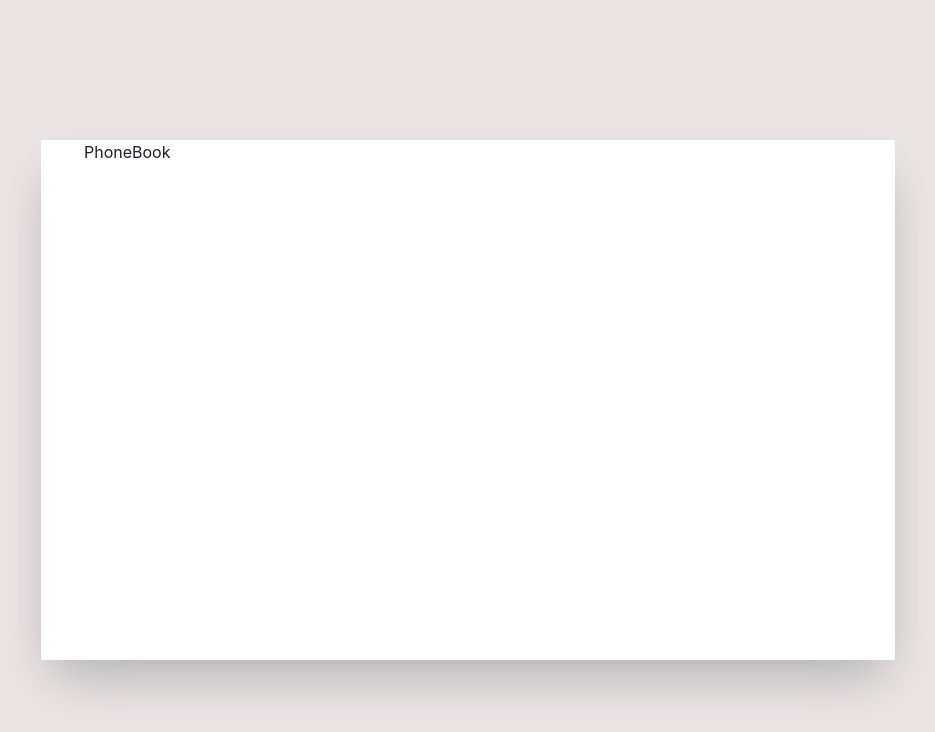
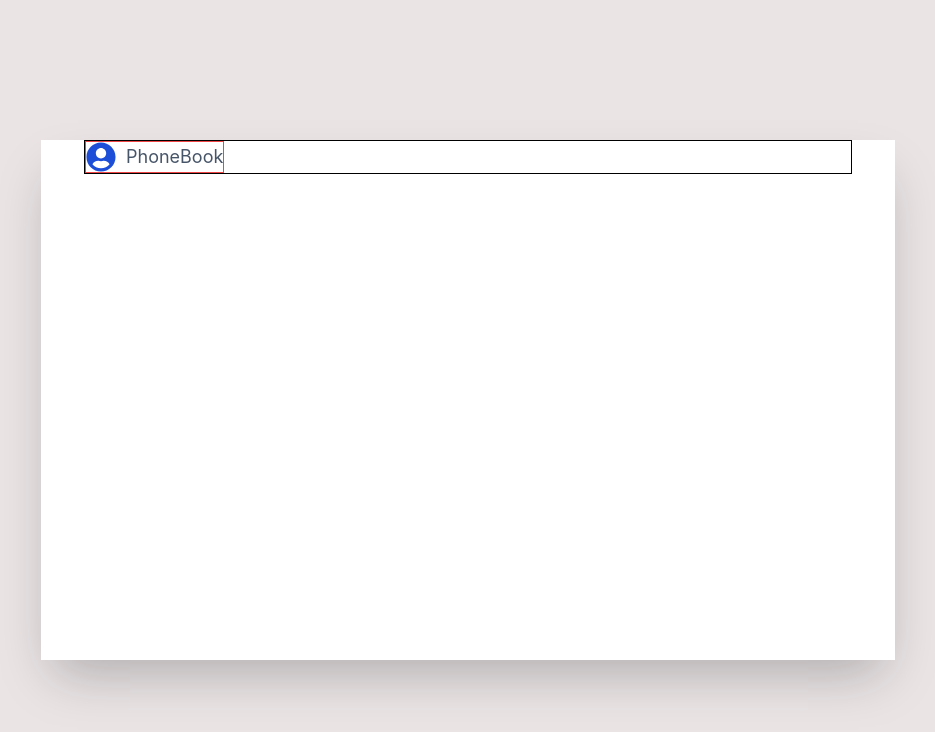
Before and after one commit to Anmoljagota/Luminous_Lab_Assignment, a React (Create React App) app: page / in a window 1280 px wide. Shown: the top 732 px of the page, without its empty margins (172-1107 px from the left). Built offline with nearby package versions, Linux system fonts and the light colour scheme.

Commit message:
logo done

```diff
--- a/package.json
+++ b/package.json
@@ -12,6 +12,7 @@
     "framer-motion": "^10.12.16",
     "react": "^18.2.0",
     "react-dom": "^18.2.0",
+    "react-icons": "^4.9.0",
     "react-scripts": "5.0.1",
     "web-vitals": "^2.1.4"
   },
--- a/src/Pages/Home.jsx
+++ b/src/Pages/Home.jsx
@@ -1,12 +1,15 @@
 import { Box, Flex, Text } from "@chakra-ui/react";
 import React from "react";
-
+import { FaUserCircle } from "react-icons/fa";
 const Home = () => {
   return (
     <div className="min-h-[65vh] w-8/12 shadow-2xl m-auto bg-white">
       <Box className="m-auto w-[90%]">
-        <Flex>
-          <Text>PhoneBook</Text>
+        <Flex className="border border-black border-solid">
+          <Flex className="border border-red-500 border-solid text-base justify-center	items-center" gap="10px">
+            <FaUserCircle style={{ color: "#1d4ed8", fontSize: "30px" }} />
+            <Text className="text-lg text-slate-600	">PhoneBook</Text>
+          </Flex>
         </Flex>
       </Box>
     </div>
```
Also changed, not shown: 1 other file (tests, documents, lock files or other folders).
